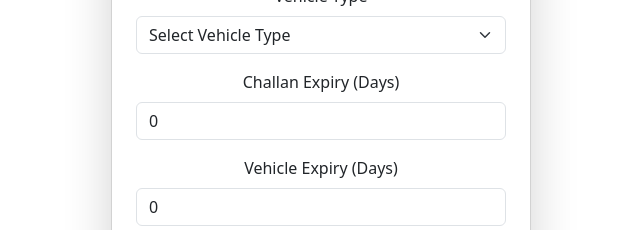
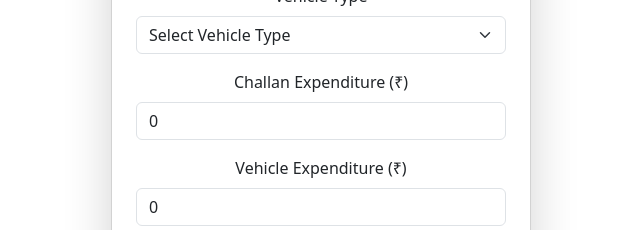
Before and after one commit to pratham5816/DAC-PROJECT, a React (Vite) app in the folder front_end/VehicleTracker/: page /user in a window 1280 px wide. Shown: the part 365-595 px from the top of the page, without its empty margins (319-959 px from the left). Built offline with nearby package versions, Linux system fonts and the light colour scheme.

Commit message:
new API getUserIdByEmail is added

```diff
--- a/front_end/VehicleTracker/src/Pages/LoginPage.jsx
+++ b/front_end/VehicleTracker/src/Pages/LoginPage.jsx
@@ -39,10 +39,10 @@ const LoginPage = ({ onLogin }) => {
       return;
     }
 
-      console.log(email);
-      console.log(password);
+      // console.log(email);
+      // console.log(password);
 
-      localStorage.setItem("Email" , email)
+      localStorage.setItem("Email" , email);  // local storage used so that we can call apis
 
       const loginApiMap = {
                driver: "http://localhost:8080/Auth/DriverLogin",
--- a/front_end/VehicleTracker/src/Pages/UserPage.jsx
+++ b/front_end/VehicleTracker/src/Pages/UserPage.jsx
@@ -1,6 +1,8 @@
 import React, { useState } from "react";
 import { Container, Card, Form, Button } from "react-bootstrap";
 import axios from "axios";
+
+
 
 const AddVehicle = () => {
   const [vehicle, setVehicle] = useState({
@@ -27,16 +29,32 @@ const AddVehicle = () => {
       return;
     }
 
+    const userEmail = localStorage.getItem("email");
+    console.log("User Email: "+userEmail);
+
     try {
 
       console.log("Vehicle Number: " + vehicle.vehicleNumber)
+        const userEmail = localStorage.getItem("Email");
+         console.log("User Email: "+userEmail);
+
+
+
+      const response = await axios.post("http://localhost:8080/User/getUserIDbyEmail",{
+        email:userEmail
+      });
+
+      const userIdfromApi = parseInt(response.data);
+
+
+
 
       await axios.post("http://localhost:8080/Vehicle/addVehicle", {
         vehicleNumber: vehicle.vehicleNumber,
         vehicleType: vehicle.vehicleType,
         challan_Exp: vehicle.challanExp,
         vehicle_Exp: vehicle.vehicleExp,
-        userId: 4 // auto-filled from logged-in user
+        userId: userIdfromApi   // auto-filled from logged-in user
       });
 
       setSuccess("Vehicle registered successfully!");
@@ -94,7 +112,7 @@ const AddVehicle = () => {
           </Form.Group>
 
           <Form.Group className="mb-3">
-            <Form.Label>Challan Expiry (Days)</Form.Label>
+            <Form.Label>Challan Expenditure (₹)</Form.Label>
             <Form.Control
               type="number"
               placeholder="e.g. 30"
@@ -105,7 +123,7 @@ const AddVehicle = () => {
           </Form.Group>
 
           <Form.Group className="mb-3">
-            <Form.Label>Vehicle Expiry (Days)</Form.Label>
+            <Form.Label>Vehicle Expenditure (₹)</Form.Label>
             <Form.Control
               type="number"
               placeholder="e.g. 365"
```
